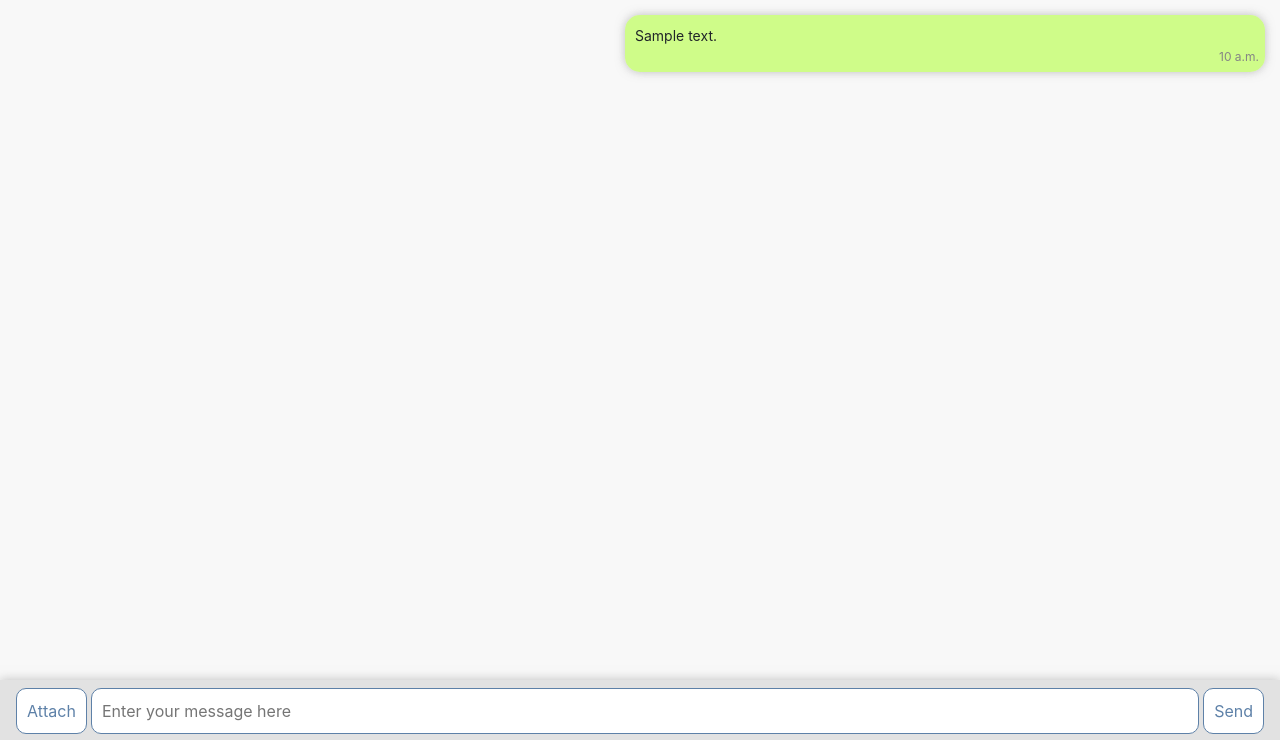
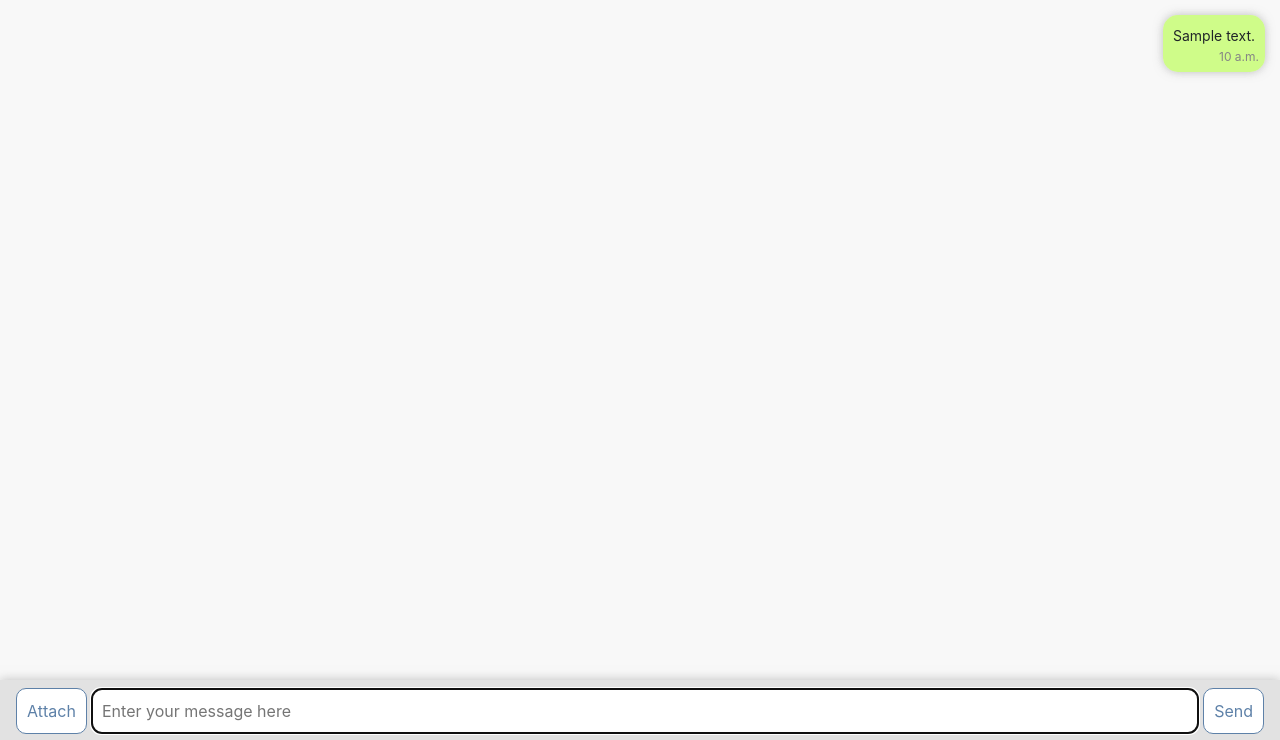
Before and after one commit to tolparow/it_project_2, a Django app: a page that uses templates/www/blocks/message.html in a window 1280 px wide. Shown: the part 60-800 px from the top of the page. Run offline with Django 3.2, Linux system fonts and the light colour scheme; a user stored in the database is signed in; tables that the repository leaves empty hold one stand-in row (values such as "Sample post"); some libraries are stand-ins or nearby versions.

Commit message:
Prettifying chat, message sending bugs fixed

```diff
--- a/static/css/single-chat.css
+++ b/static/css/single-chat.css
@@ -77,25 +77,35 @@
 }
 
 .message {
+    cursor: pointer;
+    transition: 0.2s;
     min-width: 80px;
     font-size: 14px;
     border-radius: 15px;
     box-shadow: 0 0 10px rgba(133, 133, 133, 0.5);
     padding: 10px;
-    max-width: 50%;
+    max-width: 80%;
     margin: 15px 0 15px;
 }
 
 .message.to {
     background-color: rgba(173, 255, 47, 0.55);
     position: relative;
-    left: calc(50% - 15px);
+    right: 15px;
 }
 
 .message.from {
     background-color: rgba(152, 196, 245, 0.51);
     position: relative;
     left: 15px;
+}
+
+.message.to:hover {
+    background-color: rgba(173, 255, 47, 0.69);
+}
+
+.message.from:hover {
+    background-color: rgba(152, 196, 245, 0.71);
 }
 
 .msg-time {
@@ -183,3 +193,16 @@ textarea {
 .wrapper {
     width: 100%;
 }
+
+.flexbox {
+    width: 100%;
+    display: flex;
+}
+
+.flexbox.to {
+    flex-direction: row-reverse;
+}
+
+.flexbox.from {
+    flex-direction: row;
+}
--- a/static/js/main.js
+++ b/static/js/main.js
@@ -1,3 +1,47 @@
 /**
  * Created by RuslanFarkhutdinov on 06.11.2017.
  */
+var input = ".send-message", button = ".send", sel = $('#single-chat'); //often used selectors
+
+function sendAJAX(input) {
+    if ($(input).val().length > 0) {
+        $.ajax({
+            type: "POST",
+            data: {message: $(input).val()}
+        });
+        $(input).val("");
+        $(input).focus();
+    }
+}
+
+function setMessageSizes() {
+    $(".message.to").each(function () {
+        $(this).css({left: $(this).parent().width() - $(this).width() - 30});
+        console.log($(this).width());
+    });
+}
+
+function getNewMessages() {
+    setInterval(function () {
+        var sel = $('#single-chat');
+        $(sel).load(document.URL + ' #messages');
+    }, 1000);
+}
+
+
+$(input).keydown(function (e) {
+
+    if ((e.keyCode || e.which) === 13 && !e.shiftKey) {
+        e.preventDefault();
+        sendAJAX(input);
+    }
+});
+$(button).click(function () {
+    sendAJAX(input);
+});
+
+
+$(document).ready(function () {
+    getNewMessages();
+    $(sel).scrollTop($(sel).prop("scrollHeight"));
+});
--- a/templates/www/blocks/chat-shortcut.html
+++ b/templates/www/blocks/chat-shortcut.html
@@ -1,13 +1,15 @@
 {% load static %}
 <a href="{% url 'chat' chat.pk %}">
     <div class="row chat">
+        <span class="msg-time">{{ chat.last_message.time }}</span>
         <div class="avatar"></div>
         <div class="content">
             <p class="chat-name">
                 {{ chat.peer }}
             </p>
             <p class="chat-msg">
-                {{ chat.last_message.text|truncatechars:40 }}
+                <strong>{% if chat.last_message.sender.pk == host_user.pk %}
+                    You: {% endif %}</strong>{{ chat.last_message.text|truncatechars:40 }}
             </p>
         </div>
     </div>
--- a/templates/www/blocks/message.html
+++ b/templates/www/blocks/message.html
@@ -1,5 +1,5 @@
 <div class="row msg-row">
-    <div class="wrapper">
+    <div class="flexbox {% if host_user.pk == message.sender.pk %}to{% else %}from{% endif %}">
         <div class="message {% if host_user.pk != message.sender.pk %} from {% else %} to {% endif %}">
             <p>{{ message.text }}</p>
             <span class="msg-time">{{ message.time }}</span>
--- a/templates/www/messenger/chat.html
+++ b/templates/www/messenger/chat.html
@@ -23,36 +23,9 @@
 </div>
 <div class="footer navbar">
     <button class="attach">Attach</button>
-    <textarea placeholder="Enter your message here" data-autoresize rows="1" class="send-message"></textarea>
+    <textarea autofocus placeholder="Enter your message here" data-autoresize rows="1" class="send-message"></textarea>
     <button class="send">Send</button>
 </div>
 </body>
-<script>
-    $(".send").click(function () {
-        var input = ".send-message";
-        console.log($(input).val() + " from " + {{ chat.peer.pk }});
-        $.ajax({
-            type: "POST",
-            data: {message: $(input).val()}
-        });
-        $(input).val("");
-
-    });
-    {#    $(".message.to").each(function () {#}
-    {#        $(this).css({left: $(this).parent().width() - $(this).width() - 30});#}
-    {#        console.log($(this).width());#}
-    {#    });#}
-    $(document).ready(function () {
-
-        setInterval(function () {
-            $('#single-chat').load(document.URL + ' #messages');
-            console.log("Updated");
-            var objDiv = $(".single-chat");
-            objDiv.scrollTop = objDiv.scrollHeight;
-        }, 1000);
-    });
-
-    var objDiv = $(".single-chat");
-    objDiv.scrollTop = objDiv.scrollHeight;
-</script>
+<script type="text/javascript" src="{% static 'js/main.js' %}"></script>
 </html>
--- a/templates/www/messenger/main.html
+++ b/templates/www/messenger/main.html
@@ -16,7 +16,7 @@
 </head>
 <body>
 <nav class="header navbar navbar-fixed-top">
-    <a href="{% url 'logout' %}" class="back" style="background-image: url('{% static 'img/back.svg' %}')"></a>
+    <a href="{% url 'logout' %}" class="back" style="background-image: url('{% static 'img/logout.svg' %}')"></a>
     <a class="navbar-right friend" href="">Messages</a>
 </nav>
 <div class="col-12 chats">
```
Also changed, not shown: static/css/main.css (+10 -1 lines), static/img/logout.svg (added).
